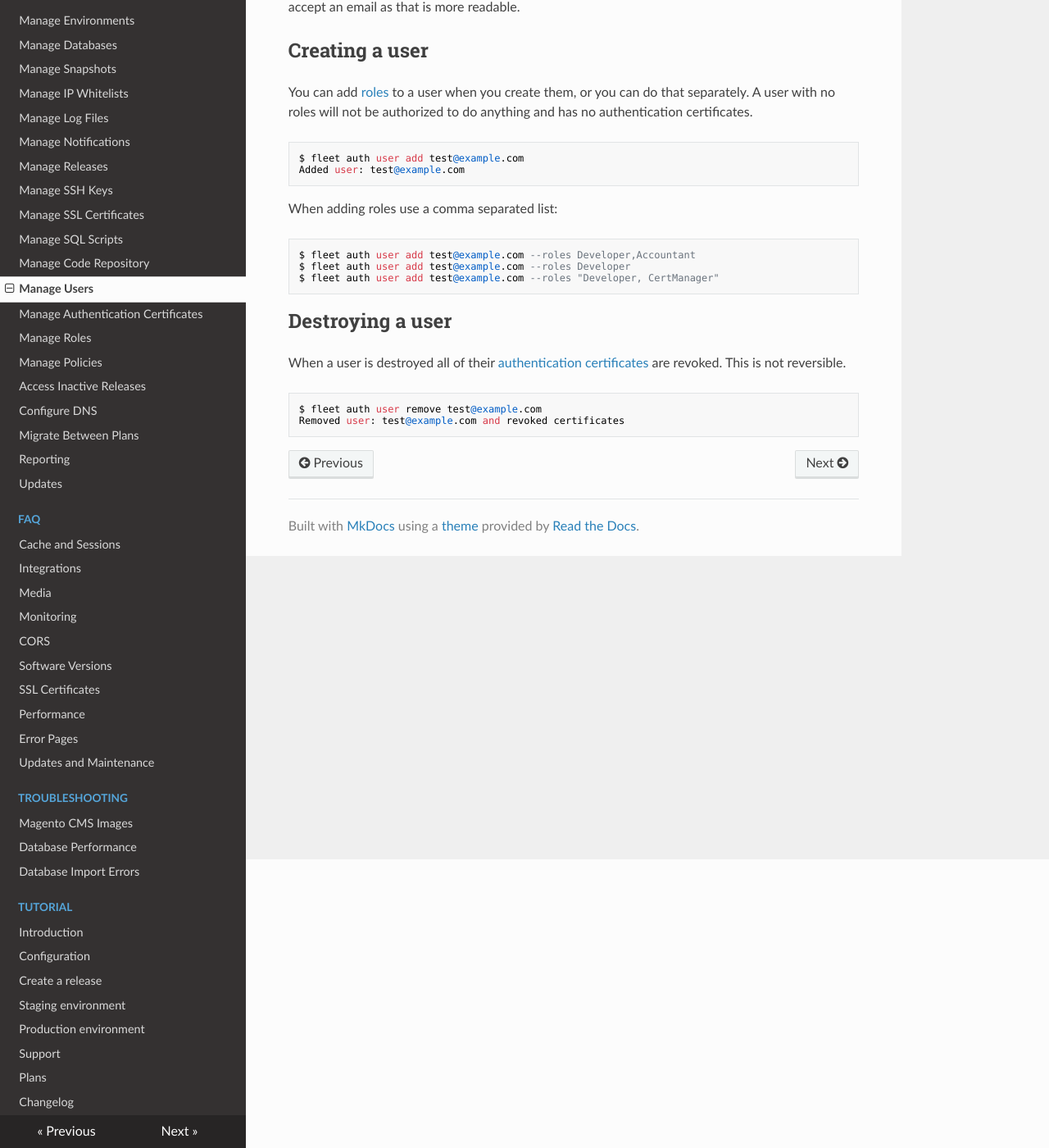
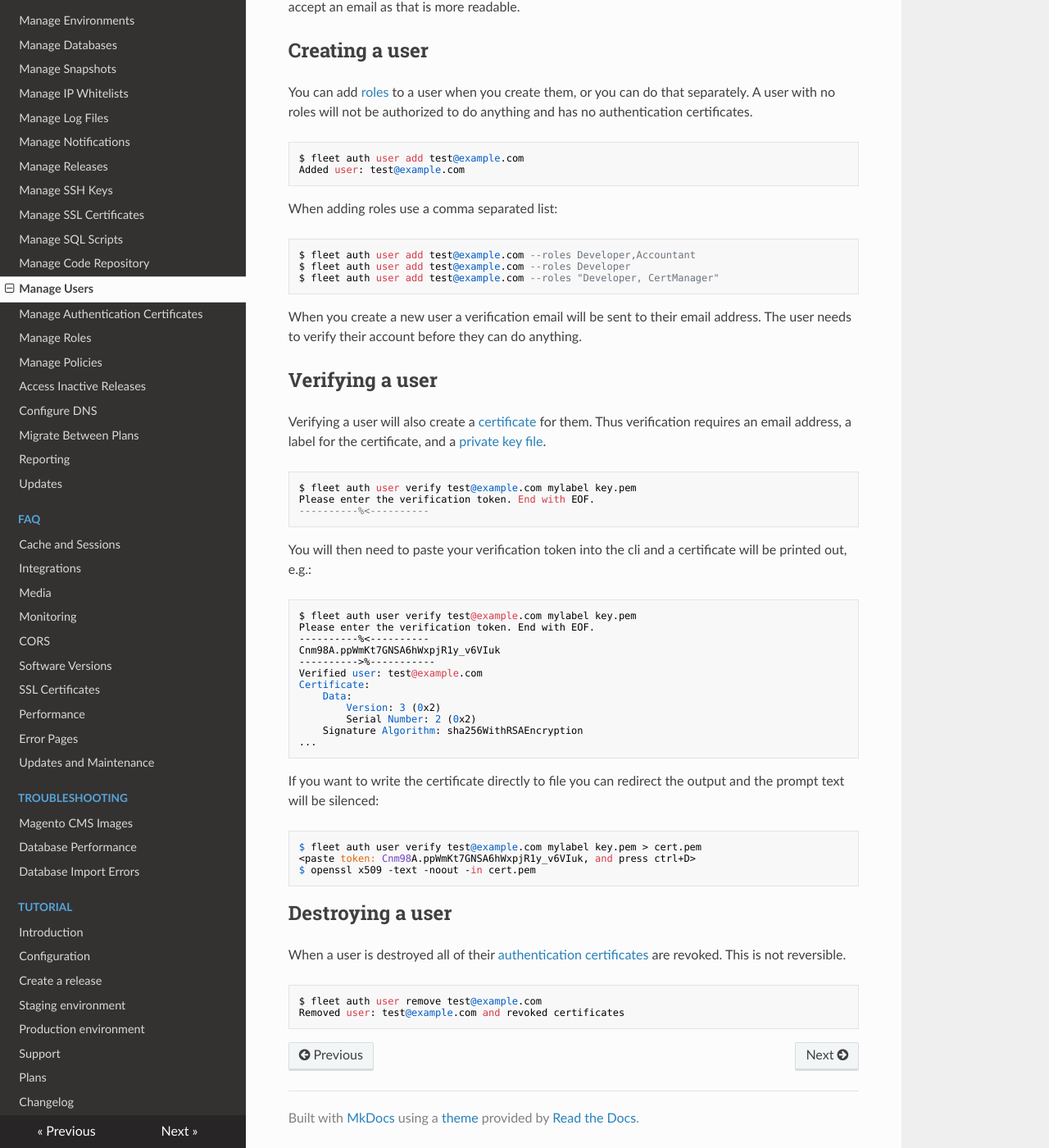
Before and after one commit to anchor/fleet-magento-docs, an MkDocs documentation site: the page built from docs/how-to/manage-users.md, in a window 1280 px wide and 1400 px high, scrolled down 352 px. Shown: the whole window at 82% size. Built offline with MkDocs 1.6.1, drawn with Linux system fonts in a browser that asks for light colours; nearby versions of some CDN libraries; old or Windows-style settings are respelled for this version of MkDocs.

Commit message:
add email verification docs

````diff
--- a/docs/how-to/manage-users.md
+++ b/docs/how-to/manage-users.md
@@ -30,6 +30,43 @@ $ fleet auth user add test@example.com --roles Developer
 $ fleet auth user add test@example.com --roles "Developer, CertManager"
 ```
 
+When you create a new user a verification email will be sent to their email address. The user needs to verify their account before they can do anything.
+
+Verifying a user
+----
+
+Verifying a user will also create a [certificate](/how-to/manage-certs) for them. Thus verification requires an email address, a label for the certificate, and a [private key file](/how-to/manage-certs#creating-an-auth-cert).
+
+```
+$ fleet auth user verify test@example.com mylabel key.pem
+Please enter the verification token. End with EOF.
+----------%<----------
+```
+
+You will then need to paste your verification token into the cli and a certificate will be printed out, e.g.:
+```
+$ fleet auth user verify test@example.com mylabel key.pem
+Please enter the verification token. End with EOF.
+----------%<----------
+Cnm98A.ppWmKt7GNSA6hWxpjR1y_v6VIuk
+---------->%-----------
+Verified user: test@example.com
+Certificate:
+    Data:
+        Version: 3 (0x2)
+        Serial Number: 2 (0x2)
+    Signature Algorithm: sha256WithRSAEncryption
+...
+```
+
+If you want to write the certificate directly to file you can redirect the output and the prompt text will be silenced:
+
+```
+$ fleet auth user verify test@example.com mylabel key.pem > cert.pem
+<paste token: Cnm98A.ppWmKt7GNSA6hWxpjR1y_v6VIuk, and press ctrl+D>
+$ openssl x509 -text -noout -in cert.pem
+```
+
 Destroying a user
 ----
 
````
